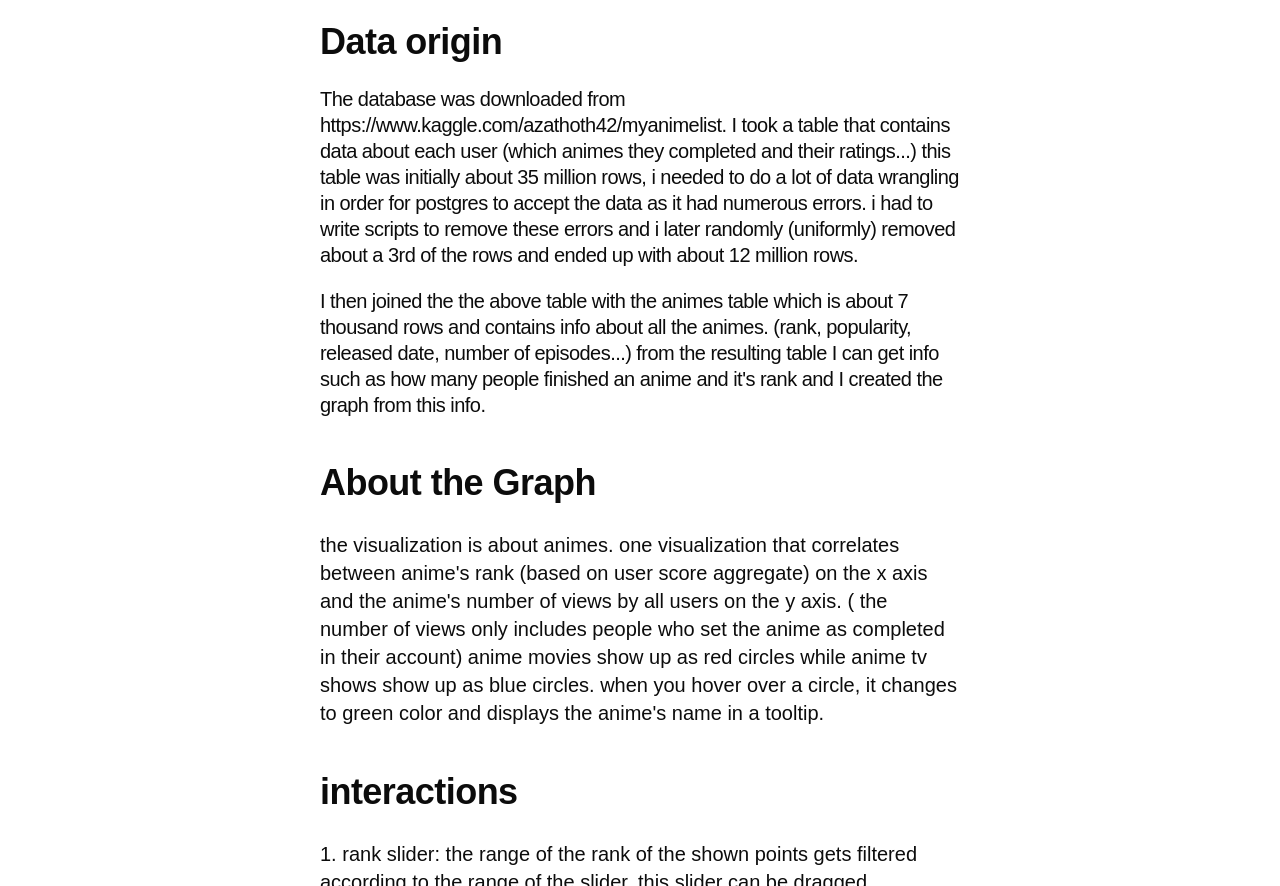
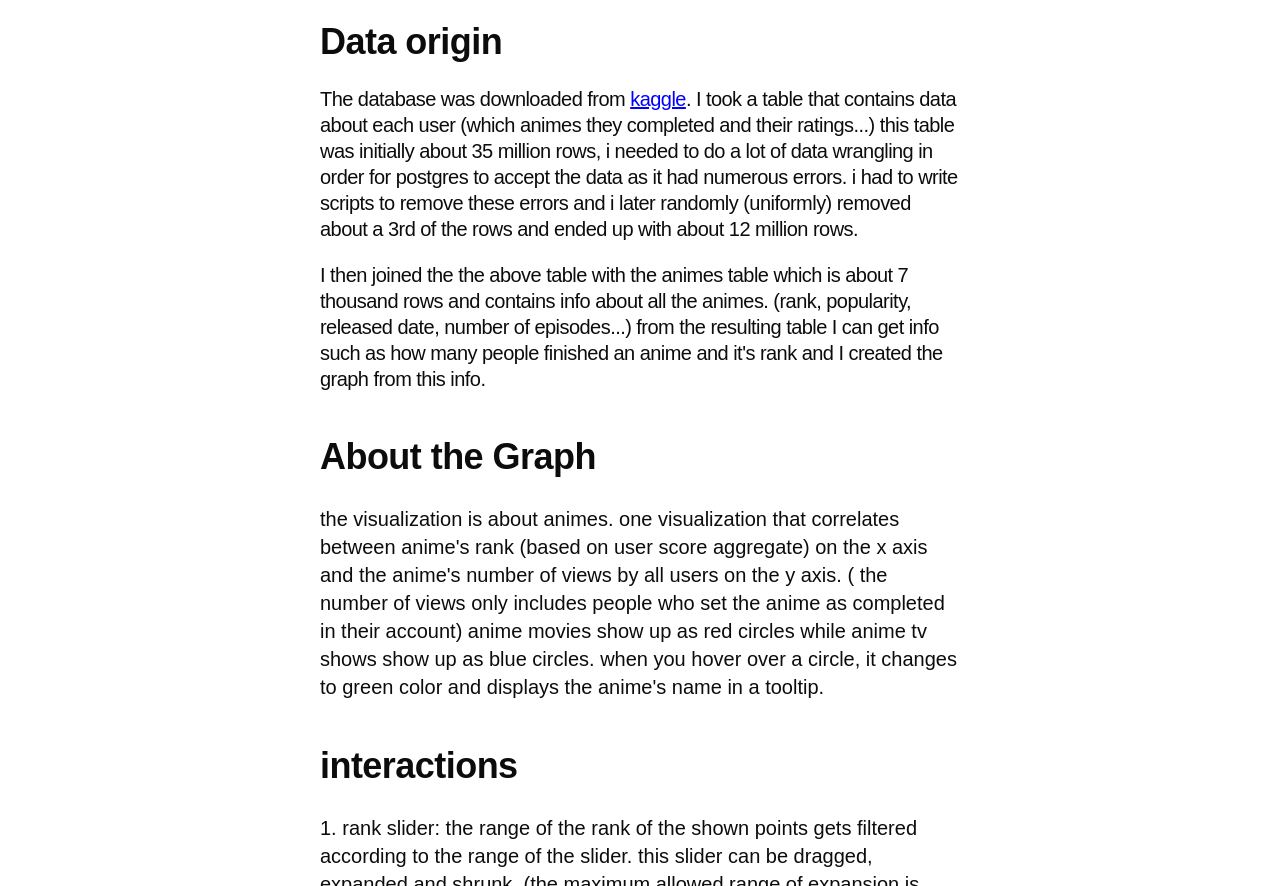
Before and after one commit to TamerMograbi/anime_vis_heroku, a website: page public/index.html in a window 1280 px wide. Shown: the part 1073-1959 px from the top of the page. Drawn offline with nearby package versions, Linux system fonts and the light colour scheme; no server answers.

Commit message:
add clickable kaggle link instead of text

```diff
--- a/public/css/main.css
+++ b/public/css/main.css
@@ -494,3 +494,11 @@ h1 {
     text-align: center;
     text-transform: uppercase;
 }
+
+a:hover{
+    color:red;
+}
+
+a:link{
+    color:blue;
+}
--- a/public/index.html
+++ b/public/index.html
@@ -172,7 +172,7 @@
 <div class="explanation">
     <h1> Data origin</h>
     <p>
-    The database was downloaded from https://www.kaggle.com/azathoth42/myanimelist. I took a table
+    The database was downloaded from <a href="https://www.kaggle.com/azathoth42/myanimelist">kaggle</a>. I took a table
     that contains data about each user (which animes they  completed and their ratings...) this table
     was initially about 35 million rows, i needed to do a lot of data wrangling in order for postgres to accept
     the data as it had numerous errors. i had to write scripts to remove these errors and i later randomly (uniformly)
```
